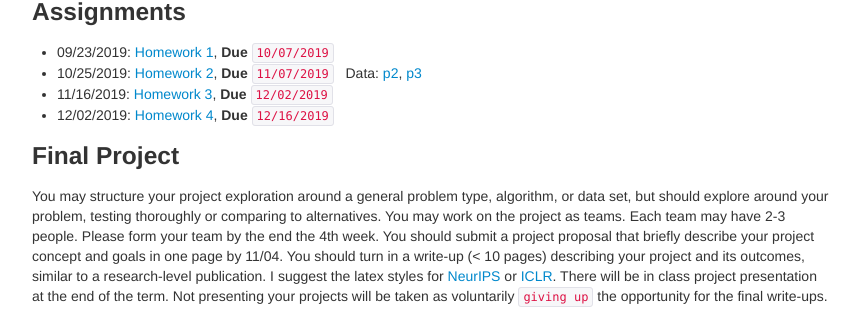
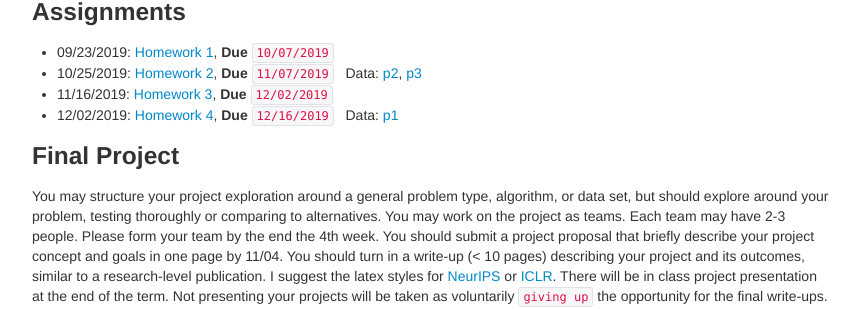
Before and after one commit to zcrabbit/zcrabbit.github.io, a Jekyll site: the page built from courses/mcs-f19.md, in a window 1280 px wide and 900 px high, scrolled down 1408 px. Shown: the part 153-462 px from the top of the window, without its empty margins (208-1066 px from the left). Built offline with Jekyll 4.4.1, drawn with Linux system fonts in a browser that asks for light colours.

Commit message:
lda data set

```diff
--- a/courses/mcs-f19.md
+++ b/courses/mcs-f19.md
@@ -62,7 +62,7 @@
 - 09/23/2019: [Homework 1]({{sites.baseurl}}/static/slides/mcs_fall19/hw01.pdf), **Due** `10/07/2019`
 - 10/25/2019: [Homework 2]({{sites.baseurl}}/static/slides/mcs_fall19/hw02.pdf), **Due** `11/07/2019` &nbsp; Data: [p2]({{sites.baseurl}}/static/datasets/mcs_hw2_p2_data.npy), [p3]({{sites.baseurl}}/static/datasets/mcs_hw2_p3_data.npy)
 - 11/16/2019: [Homework 3]({{sites.baseurl}}/static/slides/mcs_fall19/hw03.pdf), **Due** `12/02/2019`
-- 12/02/2019: [Homework 4]({{sites.baseurl}}/static/slides/mcs_fall19/hw04.pdf), **Due** `12/16/2019`
+- 12/02/2019: [Homework 4]({{sites.baseurl}}/static/slides/mcs_fall19/hw04.pdf), **Due** `12/16/2019` &nbsp; Data: [p1]({{sites.baseurl}}/static/datasets/mcs_hw4_p1_lda.npy)
 
 ### Final Project
 You may structure your project exploration around a general problem type, algorithm, or data set, but should explore around your problem, testing thoroughly or comparing to alternatives. You may work on the project as teams. Each team may have 2-3 people. Please form your team by the end the 4th week. You should submit a project proposal that briefly describe your project concept and goals in one page by 11/04. You should turn in a write-up (< 10 pages) describing your project and its outcomes, similar to a research-level publication. I suggest the latex styles for [NeurIPS](https://nips.cc/Conferences/2019/PaperInformation/StyleFiles) or [ICLR](https://iclr.cc/Conferences/2019/CallForPapers). There will be in class project presentation at the end of the term. Not presenting your projects will be taken as voluntarily `giving up` the opportunity for the final write-ups.
```
Also changed, not shown: 1 other file.
